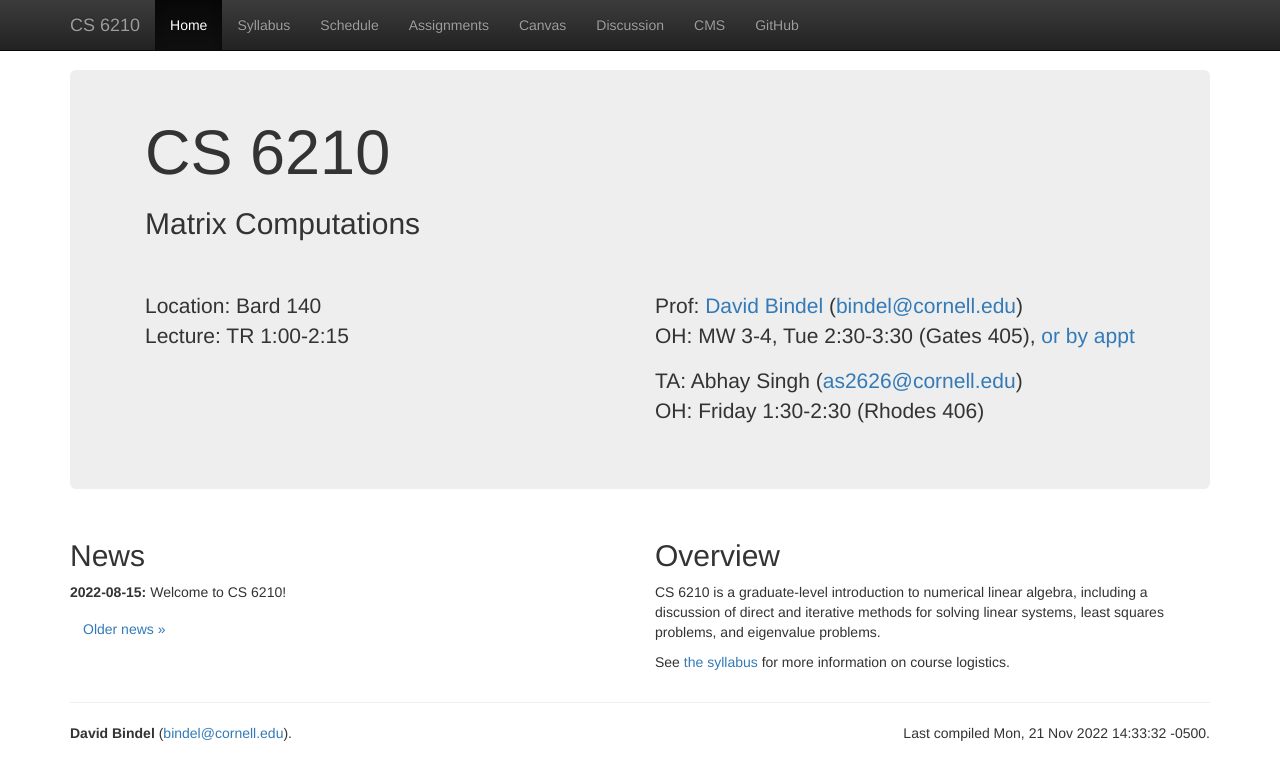
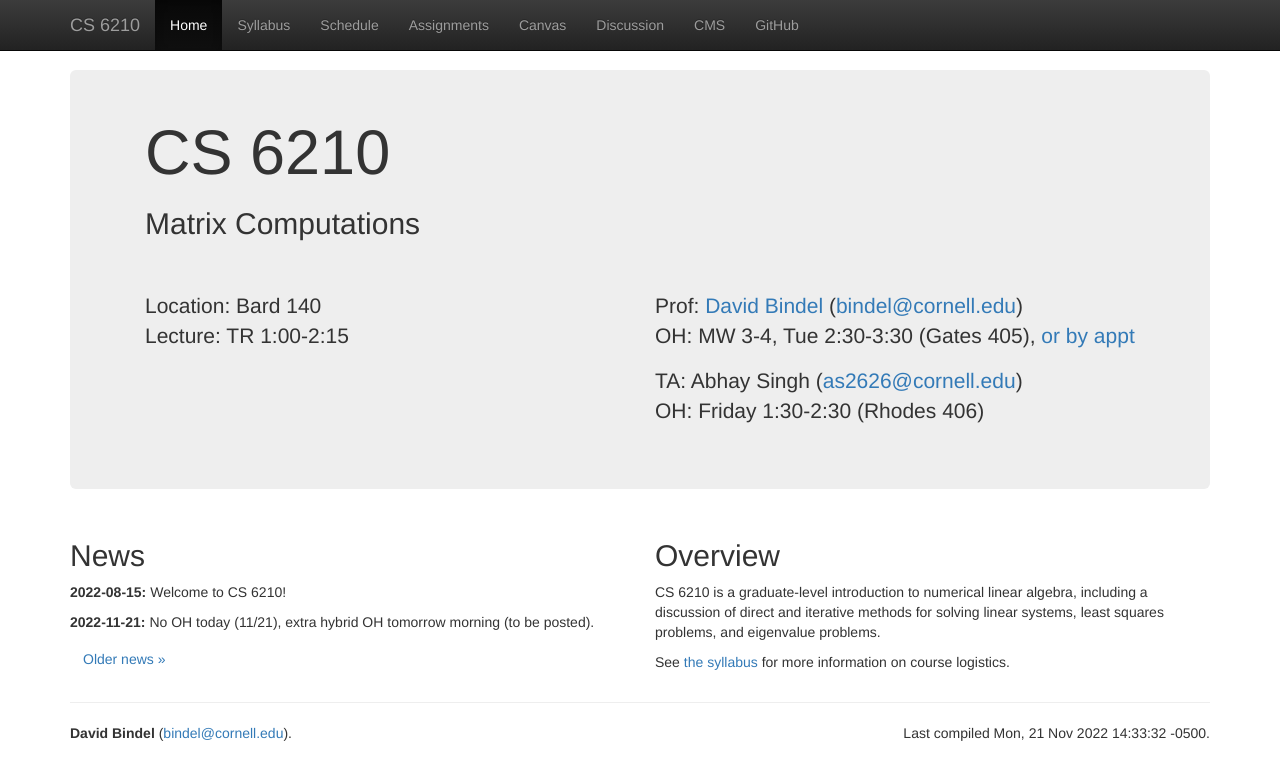
Before and after one commit to dbindel/cs6210-f22, a Jekyll site: the page built from web/index.html, in a window 1280 px wide. Shown: the top 780 px of the page. Built offline with Jekyll 4.4.1, drawn with Linux system fonts in a browser that asks for light colours; nearby versions of some CDN libraries.

Commit message:
Add OH news.

```diff
--- a/web/_data/news.yml
+++ b/web/_data/news.yml
@@ -1,3 +1,6 @@
+-
+  date: 2022-11-21
+  text: No OH today (11/21), extra hybrid OH tomorrow morning (to be posted).
 -
   date: 2022-08-15
   text: Welcome to CS 6210!
```
